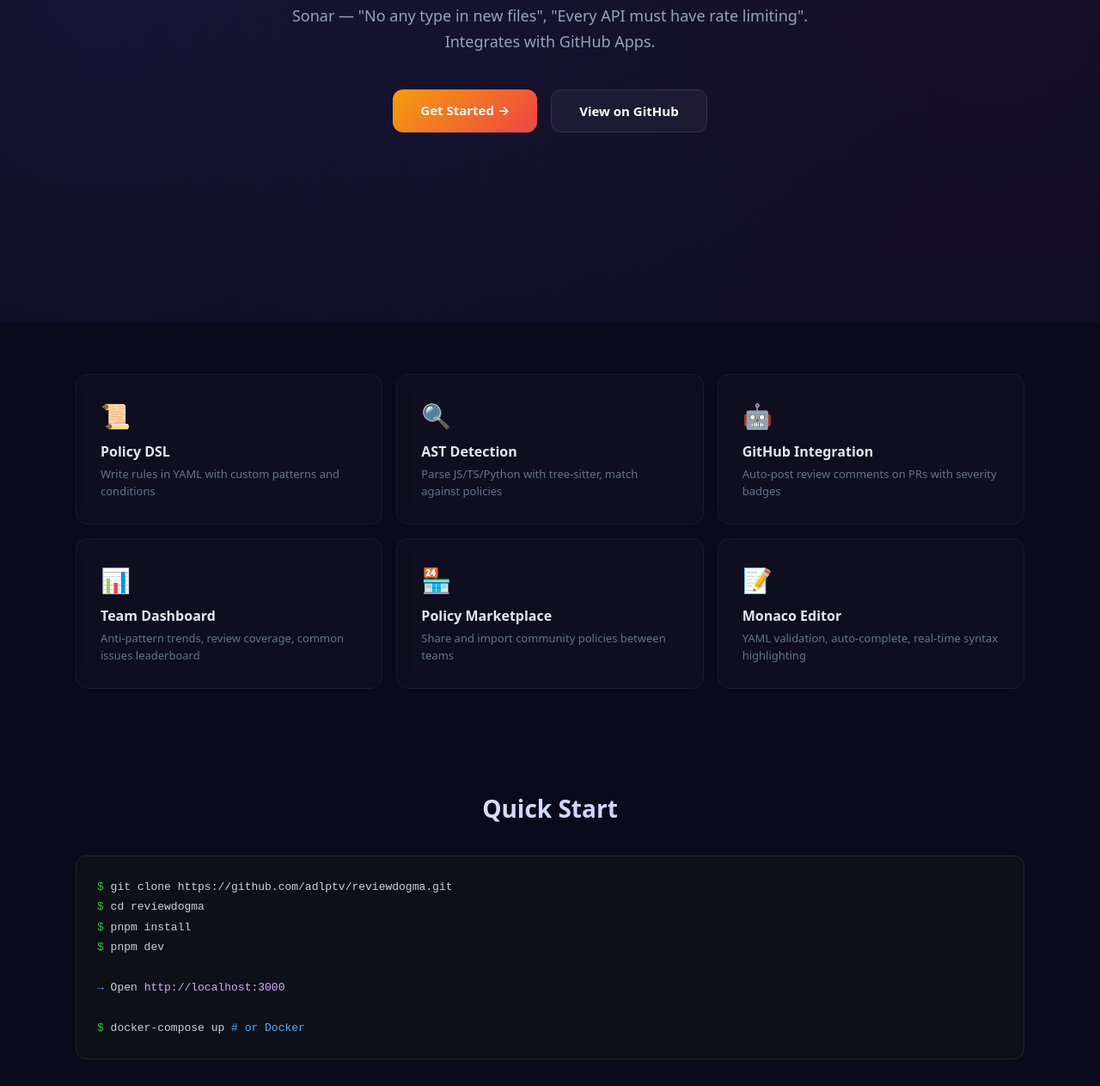
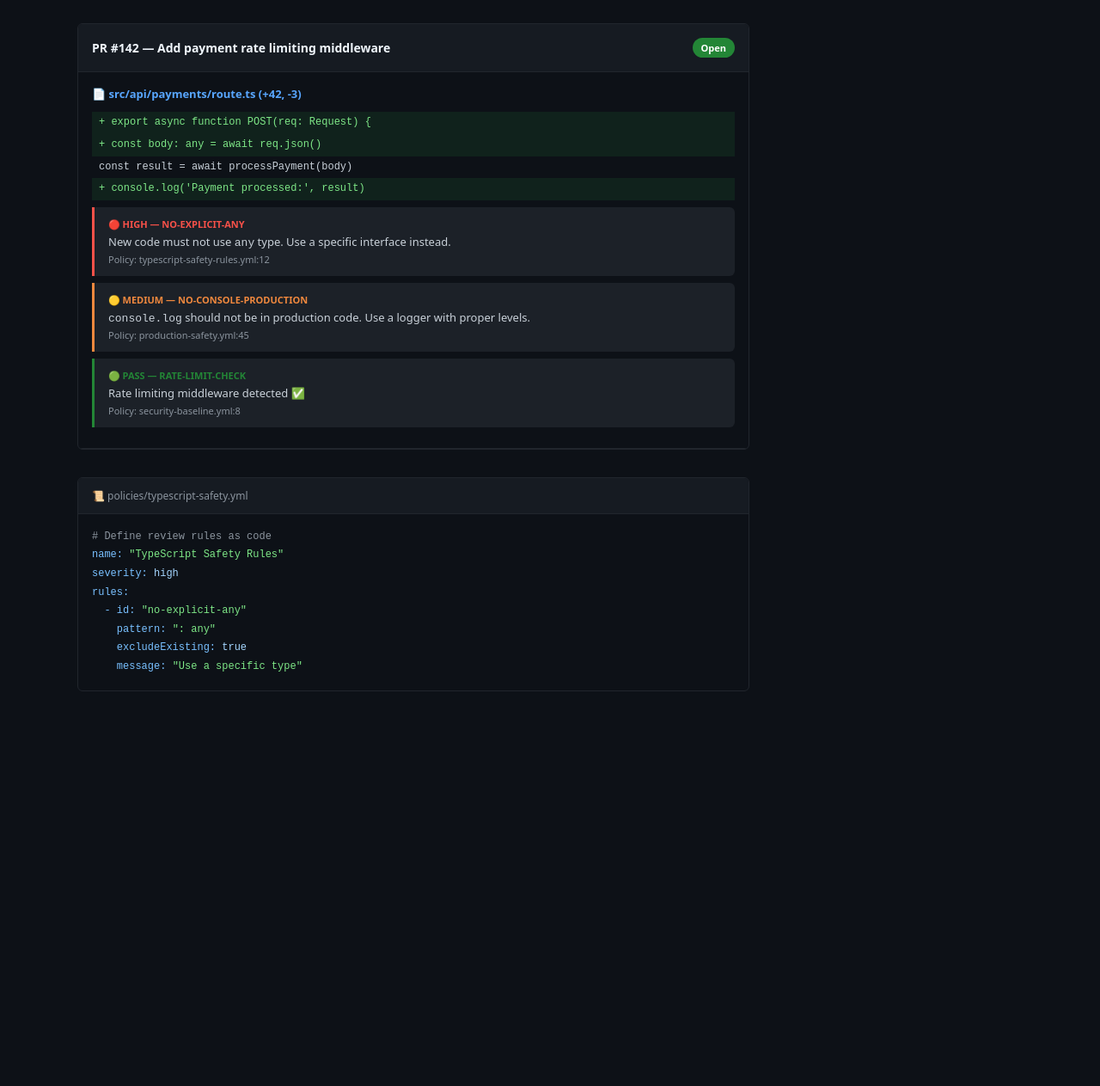
Before and after one commit to adlptv/reviewdogma, a website: page screenshots/mockup.html in a window 1280 px wide. Shown: the part 425-1688 px from the top of the page at 86% size. After the commit the page ends 1309 px from the top, so only its background shows below. Drawn offline with Linux system fonts and the light colour scheme.

Commit message:
design: unique landing page screenshots with accurate section labels

```diff
--- a/screenshots/mockup.html
+++ b/screenshots/mockup.html
@@ -1,108 +1,64 @@
-<!DOCTYPE html>
-<html lang="en">
-<head>
-<meta charset="UTF-8">
-<meta name="viewport" content="width=device-width, initial-scale=1.0">
-<title>ReviewDogma</title>
-<style>
-*{margin:0;padding:0;box-sizing:border-box}
-body{font-family:system-ui,-apple-system,sans-serif;background:#0a0a1a;color:#fff;overflow-x:hidden}
-.nav{position:fixed;top:0;left:0;right:0;z-index:100;padding:16px 48px;display:flex;justify-content:space-between;align-items:center;background:rgba(10,10,26,.85);backdrop-filter:blur(20px);border-bottom:1px solid rgba(255,255,255,.06)}
-.nav-logo{display:flex;align-items:center;gap:10px;font-size:20px;font-weight:700}
-.nav-logo span{background:linear-gradient(135deg,#f59e0b,#ef4444);-webkit-background-clip:text;-webkit-text-fill-color:transparent}
-.nav-links{display:flex;gap:28px;list-style:none;color:#64748b;font-size:14px}
-.nav-stars{display:flex;align-items:center;gap:6px;padding:8px 16px;border-radius:8px;background:rgba(255,255,255,.05);border:1px solid rgba(255,255,255,.08);font-size:13px;color:#94a3b8}
-.hero{min-height:100vh;display:flex;align-items:center;justify-content:center;position:relative;overflow:hidden;padding:120px 48px 80px}
-.hero::before{content:'';position:absolute;top:-50%;left:-50%;width:200%;height:200%;background:radial-gradient(circle at 30% 50%,rgba(99,102,241,.12) 0%,transparent 50%),radial-gradient(circle at 70% 50%,rgba(168,85,247,.08) 0%,transparent 50%)}
-.hero-content{max-width:900px;text-align:center;position:relative;z-index:1}
-.badge{display:inline-block;padding:6px 16px;border-radius:20px;background:rgba(99,102,241,.12);border:1px solid rgba(99,102,241,.25);color:#a5b4fc;font-size:13px;margin-bottom:24px}
-.hero h1{font-size:52px;font-weight:800;line-height:1.15;margin-bottom:20px;background:linear-gradient(135deg,#fff 0%,#a5b4fc 50%,#c4b5fd 100%);-webkit-background-clip:text;-webkit-text-fill-color:transparent}
-.hero p{font-size:18px;color:#94a3b8;line-height:1.7;max-width:640px;margin:0 auto 40px}
-.btns{display:flex;gap:16px;justify-content:center}
-.btn-p{padding:14px 32px;border-radius:12px;background:linear-gradient(135deg,#f59e0b,#ef4444);color:#fff;font-weight:600;font-size:15px;border:none;text-decoration:none}
-.btn-s{padding:14px 32px;border-radius:12px;background:rgba(255,255,255,.04);border:1px solid rgba(255,255,255,.1);color:#fff;font-weight:600;font-size:15px;text-decoration:none}
-.features{display:grid;grid-template-columns:repeat(3,1fr);gap:16px;padding:60px 48px;max-width:1200px;margin:0 auto}
-.fcard{padding:28px;border-radius:14px;background:rgba(255,255,255,.02);border:1px solid rgba(255,255,255,.05);backdrop-filter:blur(10px)}
-.fcard .icon{font-size:28px;margin-bottom:12px}
-.fcard h3{font-size:16px;margin-bottom:6px;color:#e2e8f0}
-.fcard p{font-size:13px;color:#64748b;line-height:1.5}
-.sec-title{text-align:center;font-size:28px;font-weight:700;margin:0 0 36px;background:linear-gradient(135deg,#fff,#a5b4fc);-webkit-background-clip:text;-webkit-text-fill-color:transparent}
-.sec{padding:60px 48px;max-width:1200px;margin:0 auto}
-.terminal{background:#0d1117;border:1px solid #21262d;border-radius:12px;padding:24px;font-family:'JetBrains Mono',monospace;font-size:13px;line-height:1.8;color:#c9d1d9}
-.terminal .g{color:#3fb950}
-.terminal .b{color:#58a6ff}
-.terminal .p{color:#d2a8ff}
-.terminal .r{color:#f85149}
-.footer{text-align:center;padding:32px;color:#475569;font-size:13px;border-top:1px solid rgba(255,255,255,.04);margin-top:40px}
-@media(max-width:768px){.features{grid-template-columns:1fr}.hero h1{font-size:34px}}
-</style>
-</head>
-<body>
-<nav class="nav">
-  <div class="nav-logo">🛡️ <span>ReviewDogma</span></div>
-  <ul class="nav-links"><li>Features</li><li>Documentation</li><li>GitHub</li></ul>
-  <div class="nav-stars">⭐ 42</div>
-</nav>
-
-<section class="hero">
-  <div class="hero-content">
-    <div class="badge">🛡️ Open Source · Developer Tooling</div>
-    <h1>Code Review Policy Engine</h1>
-    <p>Define review rules as YAML. Catch anti-patterns that escape ESLint and Sonar — "No any type in new files", "Every API must have rate limiting". Integrates with GitHub Apps.</p>
-    <div class="btns">
-      <a href="#" class="btn-p">Get Started →</a>
-      <a href="#" class="btn-s">View on GitHub</a>
-    </div>
-  </div>
-</section>
-
-<section class="features">
-  <div class="fcard">
-    <div class="icon">📜</div>
-    <h3>Policy DSL</h3>
-    <p>Write rules in YAML with custom patterns and conditions</p>
-  </div>
-  <div class="fcard">
-    <div class="icon">🔍</div>
-    <h3>AST Detection</h3>
-    <p>Parse JS/TS/Python with tree-sitter, match against policies</p>
-  </div>
-  <div class="fcard">
-    <div class="icon">🤖</div>
-    <h3>GitHub Integration</h3>
-    <p>Auto-post review comments on PRs with severity badges</p>
-  </div>
-  <div class="fcard">
-    <div class="icon">📊</div>
-    <h3>Team Dashboard</h3>
-    <p>Anti-pattern trends, review coverage, common issues leaderboard</p>
-  </div>
-  <div class="fcard">
-    <div class="icon">🏪</div>
-    <h3>Policy Marketplace</h3>
-    <p>Share and import community policies between teams</p>
-  </div>
-  <div class="fcard">
-    <div class="icon">📝</div>
-    <h3>Monaco Editor</h3>
-    <p>YAML validation, auto-complete, real-time syntax highlighting</p>
-  </div>
-</section>
-
-<section class="sec">
-  <h2 class="sec-title">Quick Start</h2>
-  <div class="terminal">
-    <span class="g">$</span> git clone https://github.com/adlptv/reviewdogma.git<br>
-    <span class="g">$</span> cd reviewdogma<br>
-    <span class="g">$</span> pnpm install<br>
-    <span class="g">$</span> pnpm dev<br><br>
-    <span class="b">→</span> Open <span class="p">http://localhost:3000</span><br><br>
-    <span class="g">$</span> docker-compose up <span class="b"># or Docker</span>
-  </div>
-</section>
-
-<footer class="footer">
-  ReviewDogma · MIT License · Built with Next.js 14, TypeScript, Tailwind CSS, Prisma · <span style="color:#a5b4fc">github.com/adlptv/reviewdogma</span>
-</footer>
-</body>
-</html>
+<!DOCTYPE html><html lang="en"><head><meta charset="UTF-8"><meta name="viewport" content="width=device-width,initial-scale=1.0"><title>ReviewDogma</title><style>
+      body{font-family:system-ui,sans-serif;background:#0d1117;color:#c9d1d9;margin:0}
+      .nav{padding:16px 32px;display:flex;justify-content:space-between;align-items:center;background:#161b22;border-bottom:1px solid #21262d}
+      .logo{font-size:18px;font-weight:700;display:flex;align-items:center;gap:8px}
+      .logo span{color:#f0883e}
+      .hero{padding:80px 32px;max-width:1100px;margin:0 auto}
+      .hero h1{font-size:44px;font-weight:800;color:#f0f6fc;margin:0 0 16px;line-height:1.2}
+      .hero h1 span{color:#f0883e}
+      .hero p{font-size:16px;color:#8b949e;max-width:560px;line-height:1.6;margin:0 0 28px}
+      .btn{display:inline-flex;padding:10px 24px;border-radius:6px;background:#238636;color:#fff;font-weight:600;font-size:14px;text-decoration:none;border:1px solid rgba(240,246,252,.1)}
+      .pr-preview{margin-top:48px;background:#0d1117;border:1px solid #21262d;border-radius:6px;overflow:hidden;max-width:780px}
+      .pr-hdr{padding:16px;background:#161b22;border-bottom:1px solid #21262d;display:flex;justify-content:space-between;align-items:center;font-size:14px}
+      .pr-hdr .pr-title{color:#f0f6fc;font-weight:600}
+      .pr-hdr .pr-badge{padding:4px 10px;border-radius:12px;background:#238636;color:#fff;font-size:11px;font-weight:600}
+      .pr-file{padding:16px;border-bottom:1px solid #21262d}
+      .pr-file .fname{font-size:13px;font-weight:600;color:#58a6ff;margin-bottom:12px}
+      .pr-diff{font-family:'JetBrains Mono',monospace;font-size:12px;line-height:1.8}
+      .diff-add{background:rgba(35,134,54,.15);color:#7ee787;padding:2px 8px;display:block}
+      .diff-rem{background:rgba(218,54,51,.15);color:#f85149;padding:2px 8px;display:block}
+      .diff-norm{color:#c9d1d9;padding:2px 8px;display:block}
+      .review-comment{margin:8px 0;padding:12px 16px;background:#1c2128;border-left:3px solid #f0883e;border-radius:0 6px 6px 0}
+      .review-comment .severity{font-size:11px;font-weight:700;color:#f0883e;text-transform:uppercase;margin-bottom:4px}
+      .review-comment .msg{font-size:13px;color:#c9d1d9}
+      .review-comment .rule{font-size:11px;color:#8b949e;margin-top:4px}
+      .yaml-preview{margin-top:32px;max-width:780px;background:#0d1117;border:1px solid #21262d;border-radius:6px;overflow:hidden}
+      .yaml-hdr{padding:12px 16px;background:#161b22;border-bottom:1px solid #21262d;font-size:12px;color:#8b949e}
+      .yaml-body{padding:16px;font-family:'JetBrains Mono',monospace;font-size:12px;line-height:1.8;color:#c9d1d9}
+      .yaml-key{color:#79c0ff}.yaml-val{color:#a5d6ff}.yaml-str{color:#7ee787}.yaml-cmt{color:#8b949e}
+    </style></head><body>
+      <nav class="nav"><div class="logo">🛡️ <span>ReviewDogma</span></div><div style="color:#8b949e;font-size:13px">Policy Engine · GitHub App</div></nav>
+      <section class="hero">
+        <h1>Your Code Review <span>Rules.</span><br>Enforced <span>Automatically.</span></h1>
+        <p>Define policies as YAML. ReviewDogma reads your PR diffs, runs rules against them, and posts findings before your team wastes time on manual review.</p>
+        <a href="#" class="btn">Install GitHub App →</a>
+        <div class="pr-preview">
+          <div class="pr-hdr"><div class="pr-title">PR #142 — Add payment rate limiting middleware</div><div class="pr-badge">Open</div></div>
+          <div class="pr-file">
+            <div class="fname">📄 src/api/payments/route.ts (+42, -3)</div>
+            <div class="pr-diff">
+              <div class="diff-add">+ export async function POST(req: Request) {</div>
+              <div class="diff-add">+   const body: any = await req.json()</div>
+              <div class="diff-norm">    const result = await processPayment(body)</div>
+              <div class="diff-add">+   console.log('Payment processed:', result)</div>
+            </div>
+            <div class="review-comment" style="border-left-color:#f85149"><div class="severity" style="color:#f85149">🔴 HIGH — no-explicit-any</div><div class="msg">New code must not use <code>any</code> type. Use a specific interface instead.</div><div class="rule">Policy: typescript-safety-rules.yml:12</div></div>
+            <div class="review-comment"><div class="severity">🟡 MEDIUM — no-console-production</div><div class="msg"><code>console.log</code> should not be in production code. Use a logger with proper levels.</div><div class="rule">Policy: production-safety.yml:45</div></div>
+            <div class="review-comment" style="border-left-color:#238636"><div class="severity" style="color:#238636">🟢 PASS — rate-limit-check</div><div class="msg">Rate limiting middleware detected ✅</div><div class="rule">Policy: security-baseline.yml:8</div></div>
+          </div>
+        </div>
+        <div class="yaml-preview">
+          <div class="yaml-hdr">📜 policies/typescript-safety.yml</div>
+          <div class="yaml-body">
+            <span class="yaml-cmt"># Define review rules as code</span><br>
+            <span class="yaml-key">name:</span> <span class="yaml-str">"TypeScript Safety Rules"</span><br>
+            <span class="yaml-key">severity:</span> <span class="yaml-val">high</span><br>
+            <span class="yaml-key">rules:</span><br>
+            &nbsp;&nbsp;<span class="yaml-key">- id:</span> <span class="yaml-str">"no-explicit-any"</span><br>
+            &nbsp;&nbsp;&nbsp;&nbsp;<span class="yaml-key">pattern:</span> <span class="yaml-str">": any"</span><br>
+            &nbsp;&nbsp;&nbsp;&nbsp;<span class="yaml-key">excludeExisting:</span> <span class="yaml-val">true</span><br>
+            &nbsp;&nbsp;&nbsp;&nbsp;<span class="yaml-key">message:</span> <span class="yaml-str">"Use a specific type"</span>
+          </div>
+        </div>
+      </section>
+    </body></html>
```
Also changed, not shown: readme.md, screenshots/dashboard.png, screenshots/hero.png.
